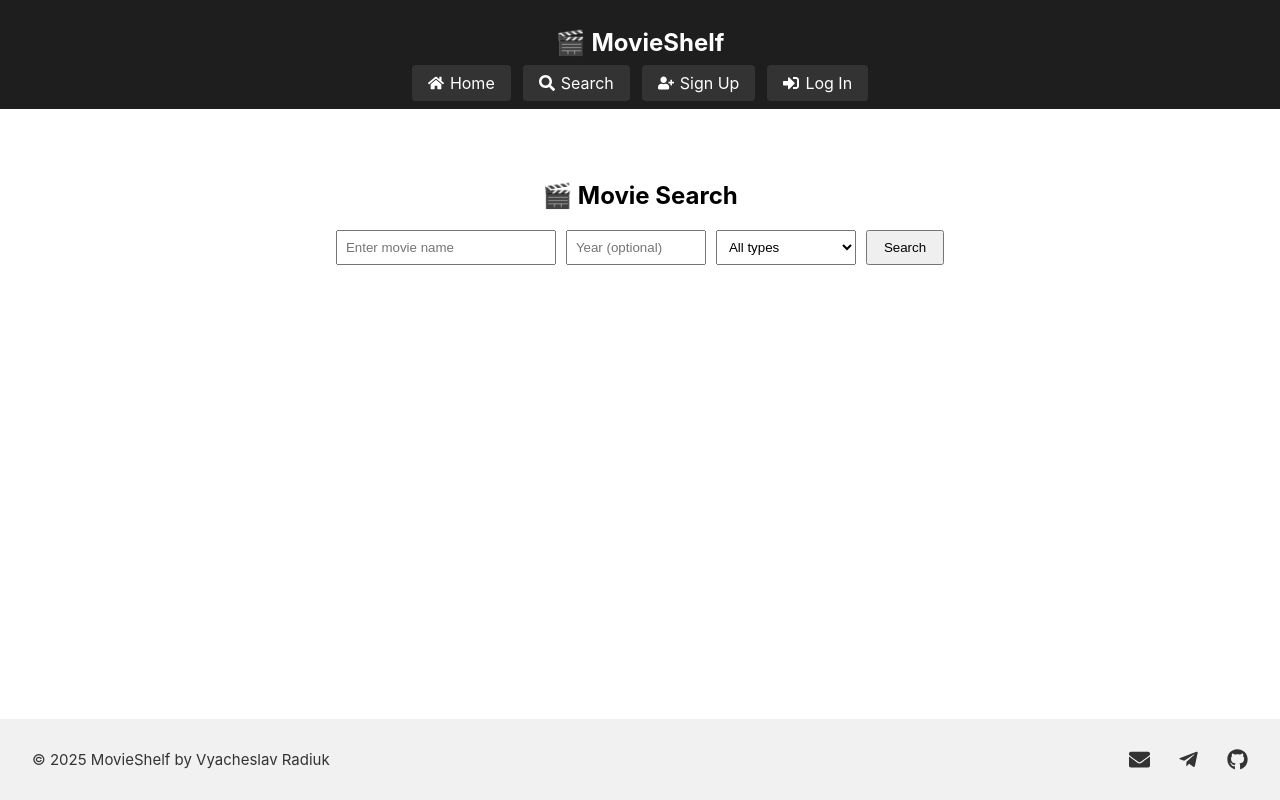
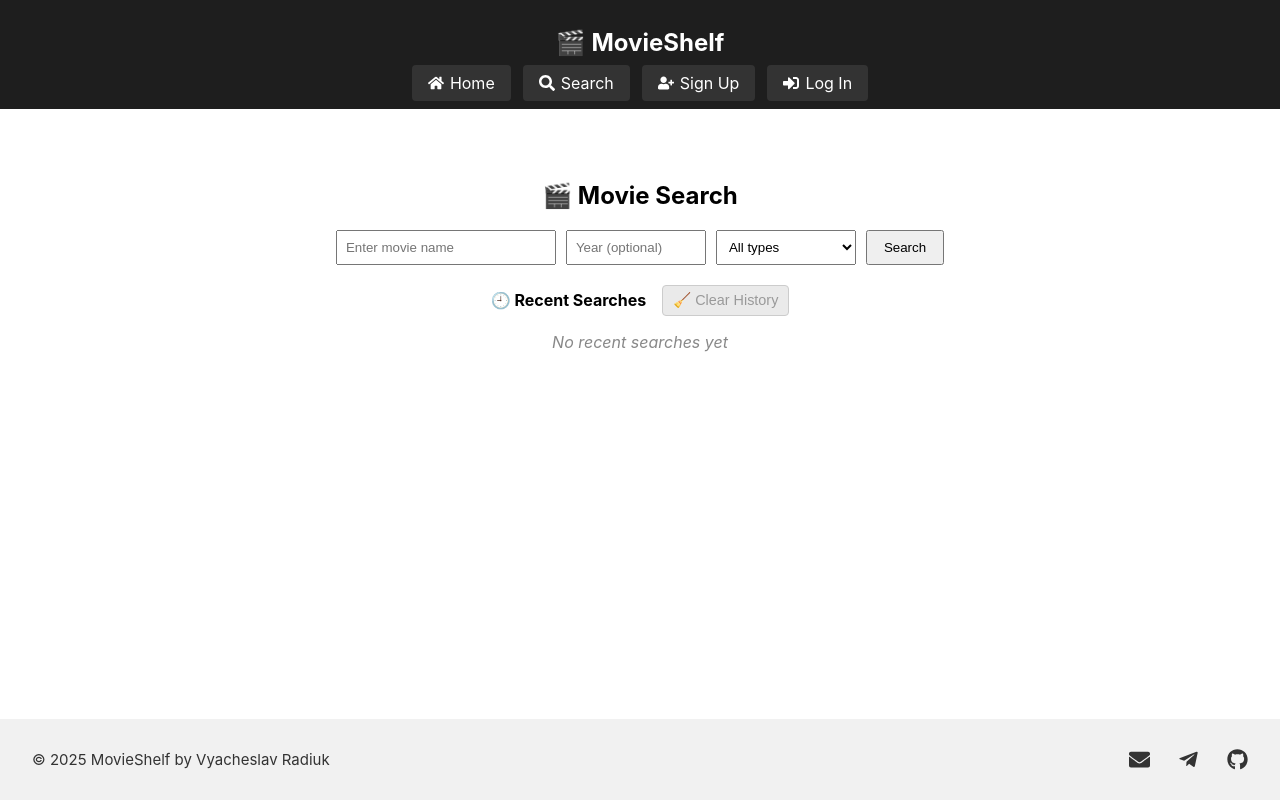
Before and after one commit to Cueerno/MovieShelf, a React (Create React App) app in the folder frontend/movieshelf-frontend/: page /movies in a window 1280 px wide. Built offline with nearby package versions, Linux system fonts and the light colour scheme.

Commit message:
refactor: improve local history feat
changes styles
remove disappearance of button when clearing history

```diff
--- a/frontend/movieshelf-frontend/src/pages/MovieSearch/MovieSearch.jsx
+++ b/frontend/movieshelf-frontend/src/pages/MovieSearch/MovieSearch.jsx
@@ -1,4 +1,4 @@
-import { useState } from 'react';
+import {useState} from 'react';
 import SearchBar from '../../components/movie/SearchBar';
 import MovieList from '../../components/movie/MovieList';
 import {searchMovies} from '../../api/movies';
@@ -56,8 +56,7 @@ export default function MovieSearch() {
 
     const maxPage = Math.ceil(totalResults / 10);
 
-    return (
-        <div style={{ padding: '20px', textAlign: 'center' }}>
+    return (<div style={{padding: '20px', textAlign: 'center'}}>
         <h2>🎬 Movie Search</h2>
 
         <SearchBar
@@ -70,12 +69,42 @@ export default function MovieSearch() {
             onSearch={handleSearch}
         />
 
-            {searchHistory.length > 0 && (
-                <div style={{ marginBottom: '20px' }}>
-                    <h4>🕘 Recent Searches</h4>
-                    <ul style={{ listStyle: 'none', padding: 0 }}>
-                        {searchHistory.map((item, index) => (
-                            <li key={index}>
+        {(<div style={{marginBottom: '20px'}}>
+                <div style={{
+                    display: 'flex', justifyContent: 'center', alignItems: 'center', gap: '1rem', marginBottom: '10px'
+                }}>
+                    <h4 style={{margin: 0}}>🕘 Recent Searches</h4>
+                    <button
+                        disabled={searchHistory.length === 0}
+                        style={{
+                            padding: '6px 10px',
+                            border: '1px solid #ccc',
+                            borderRadius: '4px',
+                            background: searchHistory.length === 0 ? '#eaeaea' : '#f4f4f4',
+                            color: searchHistory.length === 0 ? '#999' : '#000',
+                            cursor: searchHistory.length === 0 ? 'not-allowed' : 'pointer',
+                            fontSize: '0.9rem'
+                        }}
+                        onClick={() => {
+                            if (searchHistory.length === 0) return;
+                            setSearchHistory([]);
+                            localStorage.removeItem('movieSearchHistory');
+                        }}
+                    >
+                        🧹 Clear History
+                    </button>
+                </div>
+
+                <ul style={{
+                    listStyle: 'none',
+                    padding: 0,
+                    display: 'flex',
+                    justifyContent: 'center',
+                    flexWrap: 'wrap',
+                    gap: '10px'
+                }}>
+                    {searchHistory.length === 0 ? (<li style={{fontStyle: 'italic', color: '#888'}}>No recent searches
+                        yet</li>) : (searchHistory.map((item, index) => (<li key={index}>
                         <button
                             onClick={() => {
                                 setQuery(item.query);
@@ -84,39 +113,21 @@ export default function MovieSearch() {
                                 handleSearch(1);
                             }}
                             style={{
-                                        margin: '4px',
                                 padding: '6px 10px',
                                 border: '1px solid #ccc',
                                 borderRadius: '4px',
                                 background: '#f4f4f4',
                                 cursor: 'pointer',
+                                fontSize: '0.9rem'
                             }}
                         >
                             {item.query}
                             {item.year ? `, ${item.year}` : ''}
                             {item.type ? `, ${item.type}` : ''}
                         </button>
-                            </li>
-                        ))}
+                    </li>)))}
                 </ul>
-                    <button
-                        style={{
-                            margin: '4px',
-                            padding: '6px 10px',
-                            border: '1px solid #ccc',
-                            borderRadius: '4px',
-                            background: '#f4f4f4',
-                            cursor: 'pointer',
-                        }}
-                        onClick={() => {
-                            setSearchHistory([]);
-                            localStorage.removeItem('movieSearchHistory');
-                        }}
-                    >
-                        🧹 Clear History
-                    </button>
-                </div>
-            )}
+            </div>)}
 
         {error && <p style={{color: 'red'}}>{error}</p>}
         <p>{status}</p>
```
Lines whose indentation alone changed are shown as unchanged.
